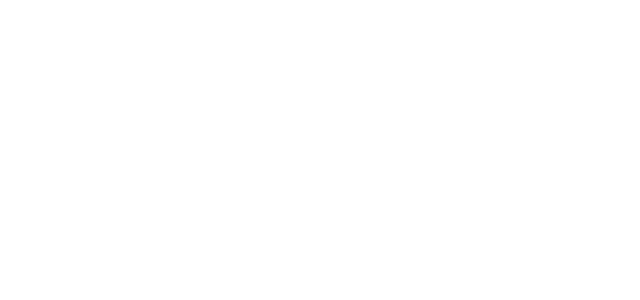
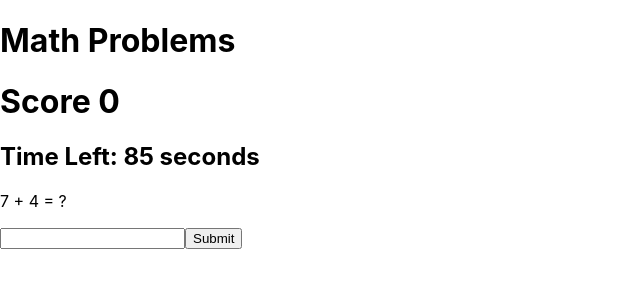
Before and after one commit to T2703/speedmath, a React (Create React App) app: page /math in a window 1280 px wide. Before the commit this address had no page. Shown: the top 300 px of the page, without its empty margins (0-640 px from the left). Built offline with nearby package versions, Linux system fonts and the light colour scheme.

Commit message:
math done

```diff
--- a/src/App.js
+++ b/src/App.js
@@ -4,6 +4,7 @@ import React from 'react';
 import { BrowserRouter, Route, Routes } from 'react-router-dom';
 import Login from './components/Login';
 import Register from './components/Register';
+import Math from './components/Math';
 
 function App() {
   return (
@@ -11,6 +12,7 @@ function App() {
       <Routes>
         <Route path="/" element={<Login />} />
         <Route path="/register" element={<Register />} />
+        <Route path="/math" element={<Math />} />
       </Routes>
     </BrowserRouter>
   );
--- /dev/null
+++ b/src/components/Math.js
@@ -0,0 +1,102 @@
+import React, { useEffect, useState } from "react";
+import { useNavigate, Link } from 'react-router-dom';
+import { doc, setDoc } from 'firebase/firestore';
+import { getAuth, createUserWithEmailAndPassword } from 'firebase/auth';
+import { db } from '../backend/firebaseConfig.js'
+
+/**
+ * The maht and depending on the math give problems based on that.
+ * @returns The math page.
+ */
+const Math = () => {
+    const [num1, setNum1] = useState(0);
+    const [num2, setNum2] = useState(0);
+    const [operator, setOperator] = useState('+');
+    const [answer, setAnswer] = useState(0);
+    const [isCorrect, setIsCorrect] = useState(null);
+    const [score, setScore] = useState(0);
+    const Math = window.Math;
+
+    const [timeLeft, setTimeLeft] = useState(90);
+
+    // For navigating around the pages
+    const navigate = useNavigate();
+
+    // This generate problems.
+    const generateProblems = () => {
+        setNum1(Math.floor(Math.random() * 10) + 1);
+        setNum2(Math.floor(Math.random() * 10) + 1);
+        const operators = ['+', '-'];
+        setOperator(operators[Math.floor(Math.random() * operators.length)]);
+        setIsCorrect(null);
+        setAnswer('');
+    };
+
+    // This checks answer.
+    const checkAnswer = () => {
+        let correctAnswer;
+        switch (operator) {
+          case '+':
+            correctAnswer = num1 + num2;
+            break;
+          case '-':
+            correctAnswer = num1 - num2;
+            break;
+          case '*':
+            correctAnswer = num1 * num2;
+            break;
+        }
+        setIsCorrect(parseInt(answer) === correctAnswer);
+
+        if (parseInt(answer) === correctAnswer) {
+            setScore((prevScore) => prevScore + 1);
+            setIsCorrect(true);
+        } else {
+            setIsCorrect(false);
+        }
+    };
+
+    useEffect(() => {
+        generateProblems();
+
+        // Set up the timer
+        const timer = setInterval(() => {
+            setTimeLeft((prevTime) => {
+                if (prevTime <= 1) {
+                    clearInterval(timer);
+                    setIsCorrect(false);
+                    generateProblems();
+                    alert("You suck");
+                    //return 60;
+                }
+                return prevTime - 1;
+            });
+        }, 1000);
+
+        // Clean up the interval on component unmount
+        return () => clearInterval(timer);
+    }, []);
+
+    return (
+        <div>
+          <h1>Math Problems</h1>
+          <h1>Score {score}</h1>
+          <h2>Time Left: {timeLeft} seconds</h2>
+          <p>
+            {num1} {operator} {num2} = ?
+          </p>
+          <input
+            type="number"
+            value={answer}
+            onChange={(e) => setAnswer(e.target.value)}
+          />
+          <button onClick={() => { checkAnswer(); generateProblems(); }}>Submit</button>
+          {isCorrect !== null && (
+            <p>{isCorrect ? 'Correct!' : 'Incorrect'}</p>
+          )}
+        </div>
+      );
+
+}
+
+export default Math;
```
